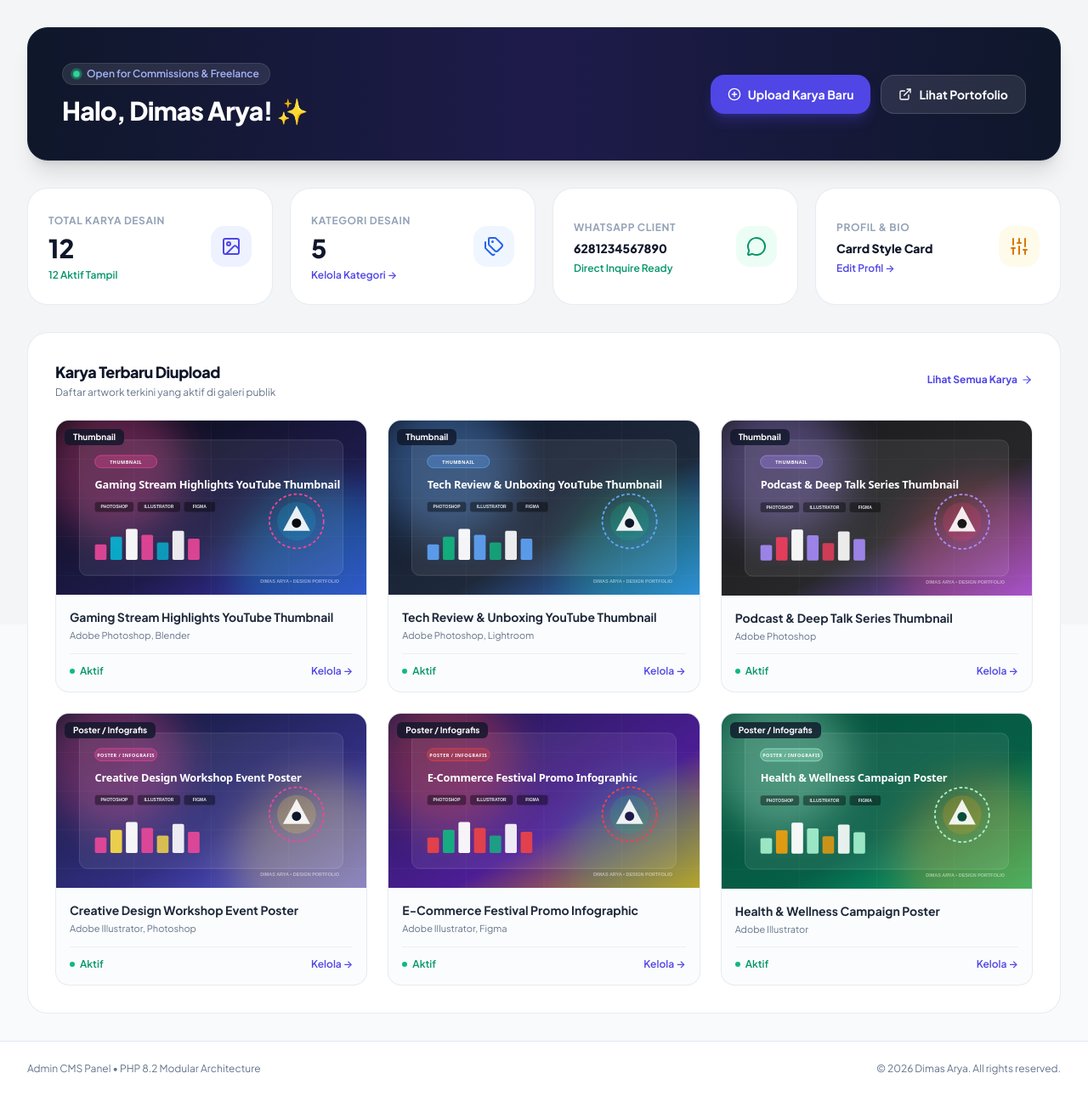
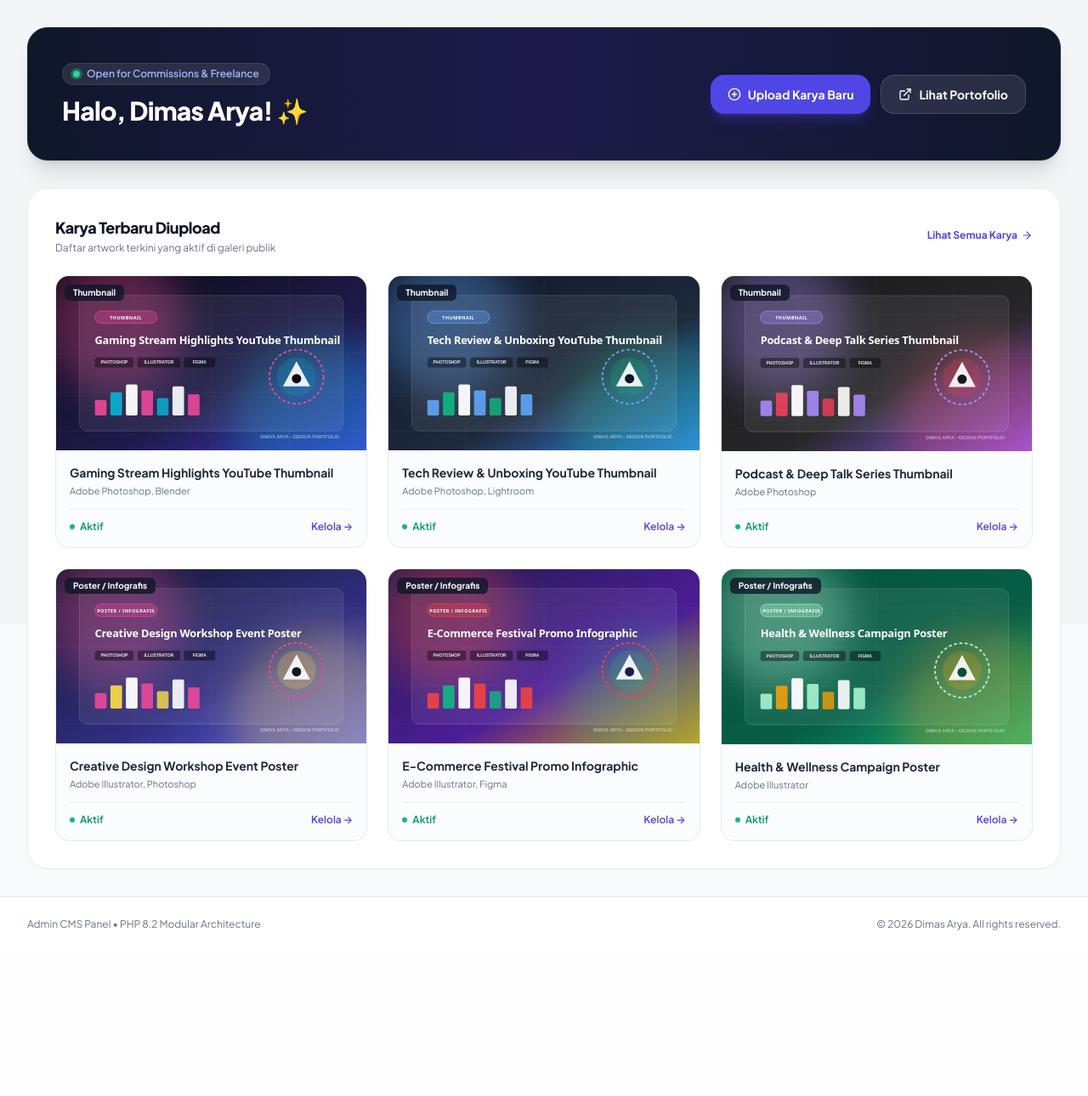
Before and after one commit to gracesiagian/porto, a PHP site: page /porto/admin/index.php in a window 1280 px wide. Shown: the part 65-1355 px from the top of the page at 85% size. After the commit the page ends 1160 px from the top, so only its background shows below. Run offline with PHP 8.4, Linux system fonts and the light colour scheme; a user stored in the database is signed in; data comes from the database, SQL or seed files in the repository; some libraries are stand-ins or nearby versions.

Commit message:
Update admin dashboard, login, and add Twitter icon

```diff
--- a/admin/index.php
+++ b/admin/index.php
@@ -11,15 +11,11 @@ require_once __DIR__ . '/includes/admin_header.php';
 
 $db = get_db();
 
-// Counts & Metrics
-$total_artworks = (int)$db->query("SELECT COUNT(*) FROM portfolio_items")->fetchColumn();
-$active_artworks = (int)$db->query("SELECT COUNT(*) FROM portfolio_items WHERE is_active = 1")->fetchColumn();
-$total_categories = (int)$db->query("SELECT COUNT(*) FROM categories")->fetchColumn();
+// Fetch Recent Items
 $recent_items = $db->query("SELECT p.*, c.name as category_name FROM portfolio_items p INNER JOIN categories c ON p.category_id = c.id ORDER BY p.created_at DESC LIMIT 6")->fetchAll();
 
 $designer_name = get_setting('designer_name', 'yelloplanetman');
 $status_badge  = get_setting('status_badge', 'Open for Commission');
-$whatsapp_num  = get_setting('whatsapp_number', '6287794297888');
 ?>
 
 <!-- Welcome Banner -->
@@ -47,58 +43,6 @@ $whatsapp_num  = get_setting('whatsapp_number', '6287794297888');
                 <i data-lucide="external-link" class="w-4 h-4"></i>
                 <span>Lihat Portofolio</span>
             </a>
-        </div>
-    </div>
-</div>
-
-<!-- Stats Metric Cards -->
-<div class="grid grid-cols-1 sm:grid-cols-2 lg:grid-cols-4 gap-5 mb-8">
-
-    <!-- Total Artworks -->
-    <div class="bg-white p-6 rounded-3xl border border-slate-200/80 shadow-xs flex items-center justify-between">
-        <div>
-            <span class="text-xs font-bold text-slate-400 uppercase tracking-wider">Total Karya Desain</span>
-            <p class="text-3xl font-extrabold text-slate-900 mt-1"><?= $total_artworks ?></p>
-            <span class="text-xs text-emerald-600 font-semibold mt-1 inline-block"><?= $active_artworks ?> Aktif Tampil</span>
-        </div>
-        <div class="w-12 h-12 rounded-2xl bg-indigo-50 text-indigo-600 flex items-center justify-center font-bold">
-            <i data-lucide="image" class="w-6 h-6"></i>
-        </div>
-    </div>
-
-    <!-- Categories -->
-    <div class="bg-white p-6 rounded-3xl border border-slate-200/80 shadow-xs flex items-center justify-between">
-        <div>
-            <span class="text-xs font-bold text-slate-400 uppercase tracking-wider">Kategori Desain</span>
-            <p class="text-3xl font-extrabold text-slate-900 mt-1"><?= $total_categories ?></p>
-            <a href="<?= base_url('admin/categories.php') ?>" class="text-xs text-indigo-600 hover:underline font-semibold mt-1 inline-block">Kelola Kategori →</a>
-        </div>
-        <div class="w-12 h-12 rounded-2xl bg-blue-50 text-blue-600 flex items-center justify-center font-bold">
-            <i data-lucide="tags" class="w-6 h-6"></i>
-        </div>
-    </div>
-
-    <!-- WhatsApp Channel -->
-    <div class="bg-white p-6 rounded-3xl border border-slate-200/80 shadow-xs flex items-center justify-between">
-        <div>
-            <span class="text-xs font-bold text-slate-400 uppercase tracking-wider">WhatsApp Client</span>
-            <p class="text-sm font-extrabold text-slate-900 mt-1 truncate max-w-[150px]"><?= e($whatsapp_num) ?></p>
-            <span class="text-xs text-emerald-600 font-semibold mt-1 inline-block">Direct Inquire Ready</span>
-        </div>
-        <div class="w-12 h-12 rounded-2xl bg-emerald-50 text-emerald-600 flex items-center justify-center font-bold">
-            <i data-lucide="message-circle" class="w-6 h-6"></i>
-        </div>
-    </div>
-
-    <!-- Settings Quick Link -->
-    <div class="bg-white p-6 rounded-3xl border border-slate-200/80 shadow-xs flex items-center justify-between">
-        <div>
-            <span class="text-xs font-bold text-slate-400 uppercase tracking-wider">Profil & Bio</span>
-            <p class="text-sm font-extrabold text-slate-900 mt-1">Carrd Style Card</p>
-            <a href="<?= base_url('admin/settings.php') ?>" class="text-xs text-indigo-600 hover:underline font-semibold mt-1 inline-block">Edit Profil →</a>
-        </div>
-        <div class="w-12 h-12 rounded-2xl bg-amber-50 text-amber-600 flex items-center justify-center font-bold">
-            <i data-lucide="sliders" class="w-6 h-6"></i>
         </div>
     </div>
 </div>
--- a/categories.php
+++ b/categories.php
@@ -16,7 +16,7 @@ $categories = get_categories();
 <div class="flex flex-col sm:flex-row sm:items-center justify-between gap-4 mb-8">
     <div>
         <h1 class="text-2xl sm:text-3xl font-black text-slate-900 tracking-tight">Kategori Portofolio</h1>
-        <p class="text-xs sm:text-sm text-slate-500 mt-1">Kelola filter tab galeri seperti Thumbnail, Poster, Pricelist, Laporan Diklat</p>
+        <p class="text-xs sm:text-sm text-slate-500 mt-1">Kelola filter tab galeri seperti Thumbnail, Poster, Pricelist</p>
     </div>
     <button type="button"
             data-open-modal="modal-add-category"
--- a/includes/footer.php
+++ b/includes/footer.php
@@ -34,7 +34,9 @@ $email_address = get_setting('email_address', 'dimas.design@example.com');
                     <?php if ($twitter_url): ?>
                     <a href="<?= e($twitter_url) ?>" target="_blank" rel="noopener noreferrer"
                        class="p-2.5 rounded-full text-slate-500 hover:text-slate-900 hover:bg-slate-100 transition-all" title="Twitter / X">
-                        <i data-lucide="twitter" class="w-4 h-4"></i>
+                        <svg class="w-4 h-4 fill-current" viewBox="0 0 24 24" aria-hidden="true">
+                            <path d="M18.244 2.25h3.308l-7.227 8.26 8.502 11.24H16.17l-5.214-6.817L4.99 24.75H1.68l7.73-8.835L1.254 2.25H8.08l4.713 6.231zm-1.161 17.52h1.833L7.084 4.126H5.117z"/>
+                        </svg>
                     </a>
                     <?php endif; ?>
 
--- a/index.php
+++ b/index.php
@@ -96,7 +96,9 @@ require_once __DIR__ . '/includes/header.php';
                 <a href="<?= e($twitter_url) ?>" target="_blank" rel="noopener noreferrer"
                    class="carrd-pill rounded-2xl bg-white border border-slate-200 text-slate-700 font-bold text-xs sm:text-sm hover:bg-slate-50 hover:border-slate-300 transition-all shadow-xs active:scale-98"
                    style="display: flex; align-items: center; justify-content: center; width: 100%; text-align: center; box-sizing: border-box; margin: 0; padding: 12px 14px; gap: 8px;">
-                    <i data-lucide="twitter" class="w-4 h-4 text-slate-800 flex-shrink-0"></i>
+                    <svg class="w-4 h-4 text-slate-900 fill-current flex-shrink-0" viewBox="0 0 24 24" aria-hidden="true">
+                        <path d="M18.244 2.25h3.308l-7.227 8.26 8.502 11.24H16.17l-5.214-6.817L4.99 24.75H1.68l7.73-8.835L1.254 2.25H8.08l4.713 6.231zm-1.161 17.52h1.833L7.084 4.126H5.117z"/>
+                    </svg>
                     <span class="truncate">Twitter / X</span>
                 </a>
                 <?php endif; ?>
```
Also changed, not shown: admin/login.php (+3 -8 lines), login.php (+3 -8 lines).
